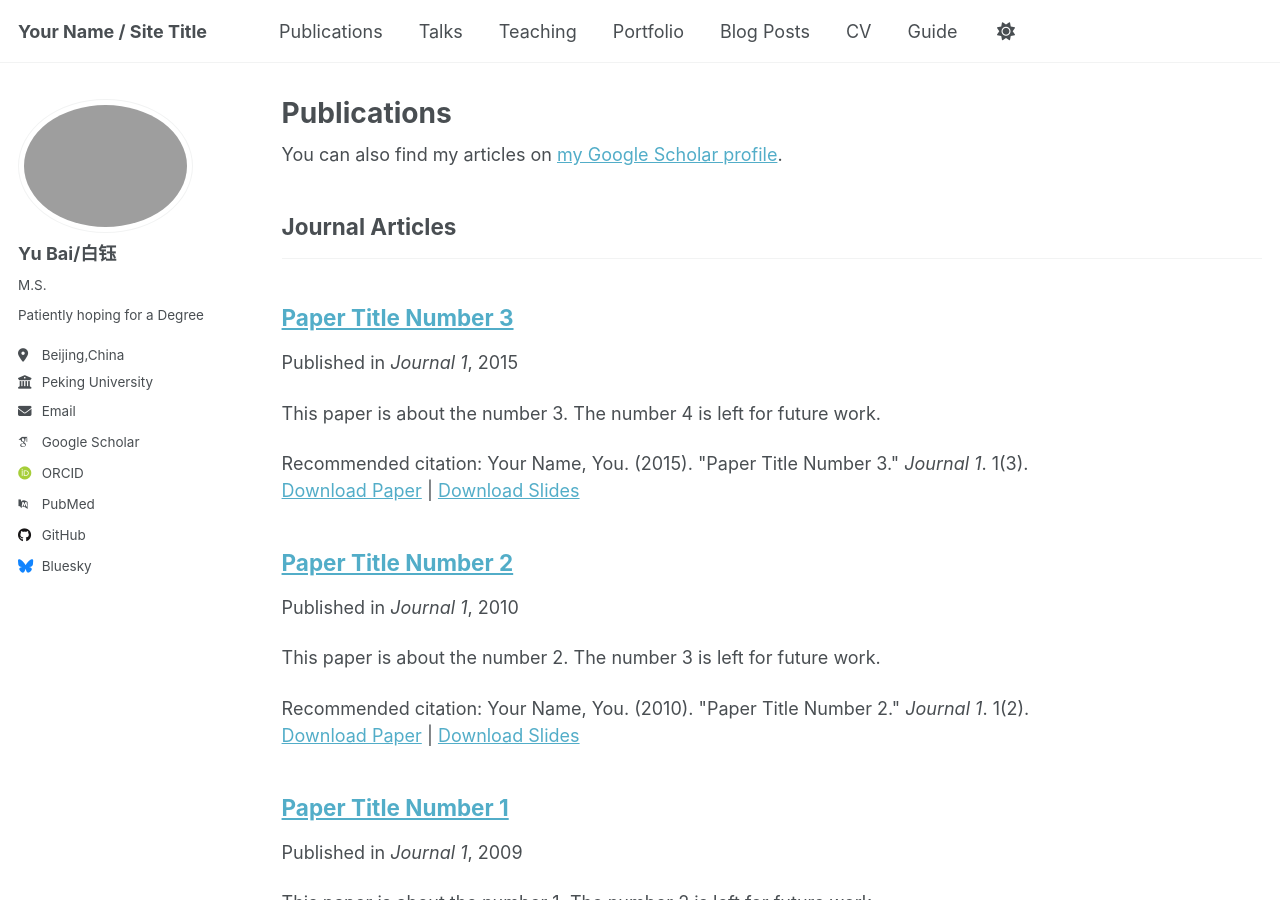
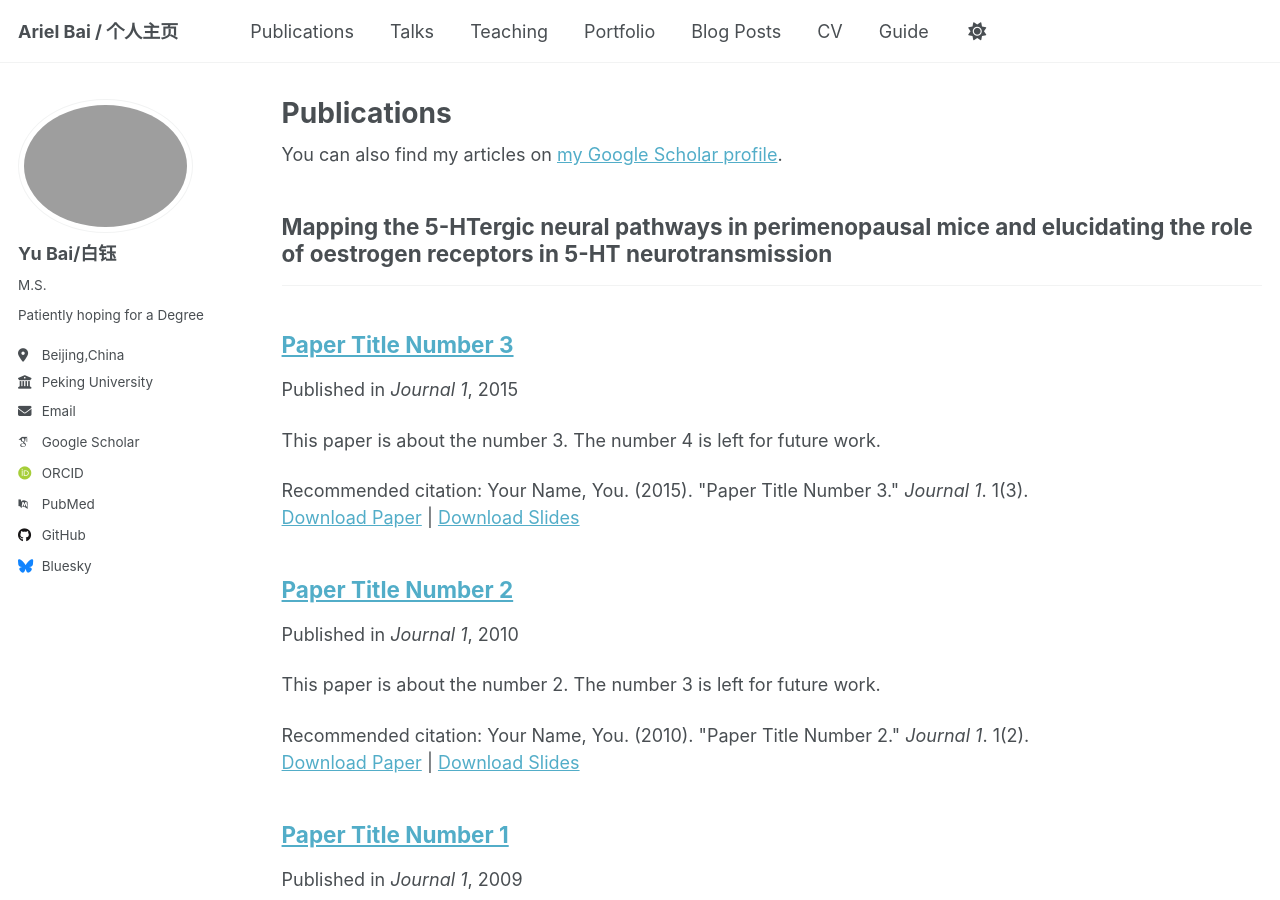
Before and after one commit to Baiyululu/Baiyululu.github.io, a Jekyll site: the page built from _pages/publications.html, in a window 1280 px wide and 900 px high. Built offline with Jekyll 4.4.1, drawn with Linux system fonts in a browser that asks for light colours; some web fonts are replaced; a script that is not in the unit is left out.

Commit message:
Modify site title and update ORCID and manuscript details
Updated site title, ORCID link, and manuscript title.

```diff
--- a/_config.yml
+++ b/_config.yml
@@ -9,7 +9,7 @@
 # Basic Site Settings
 locale                   : "en-US"
 site_theme               : "default" # Currently available options are "default", "air"
-title                    : "Your Name / Site Title"
+title                    : "Ariel Bai / 个人主页"
 title_separator          : "-"
 name                     : &name "Your Name"
 description              : &description "Your Name's academic portfolio"   # Update this with a general description of your site, this is the default if not overridden by a page
@@ -38,7 +38,7 @@ author:
   googlescholar    : "https://scholar.google.com/citations?user=PS_CX0AAAAAJ"
   inspire-hep      : # URL
   impactstory      : # URL
-  orcid            : "http://orcid.org/yourorcidurl"
+  orcid            : "http://orcid.org/0009-0006-5826-0288"
   semantic         : # URL
   pubmed           : "https://www.ncbi.nlm.nih.gov/pubmed/?term=john+snow"
   researchgate     : # URL
@@ -84,7 +84,8 @@ publication_category:
   books:
     title: 'Books'
   manuscripts:
-    title: 'Journal Articles'
+    title: 'Mapping the 5-HTergic neural pathways in perimenopausal mice and elucidating the role of
+oestrogen receptors in 5-HT neurotransmission'
   conferences:
     title: 'Conference Papers'
 
```
